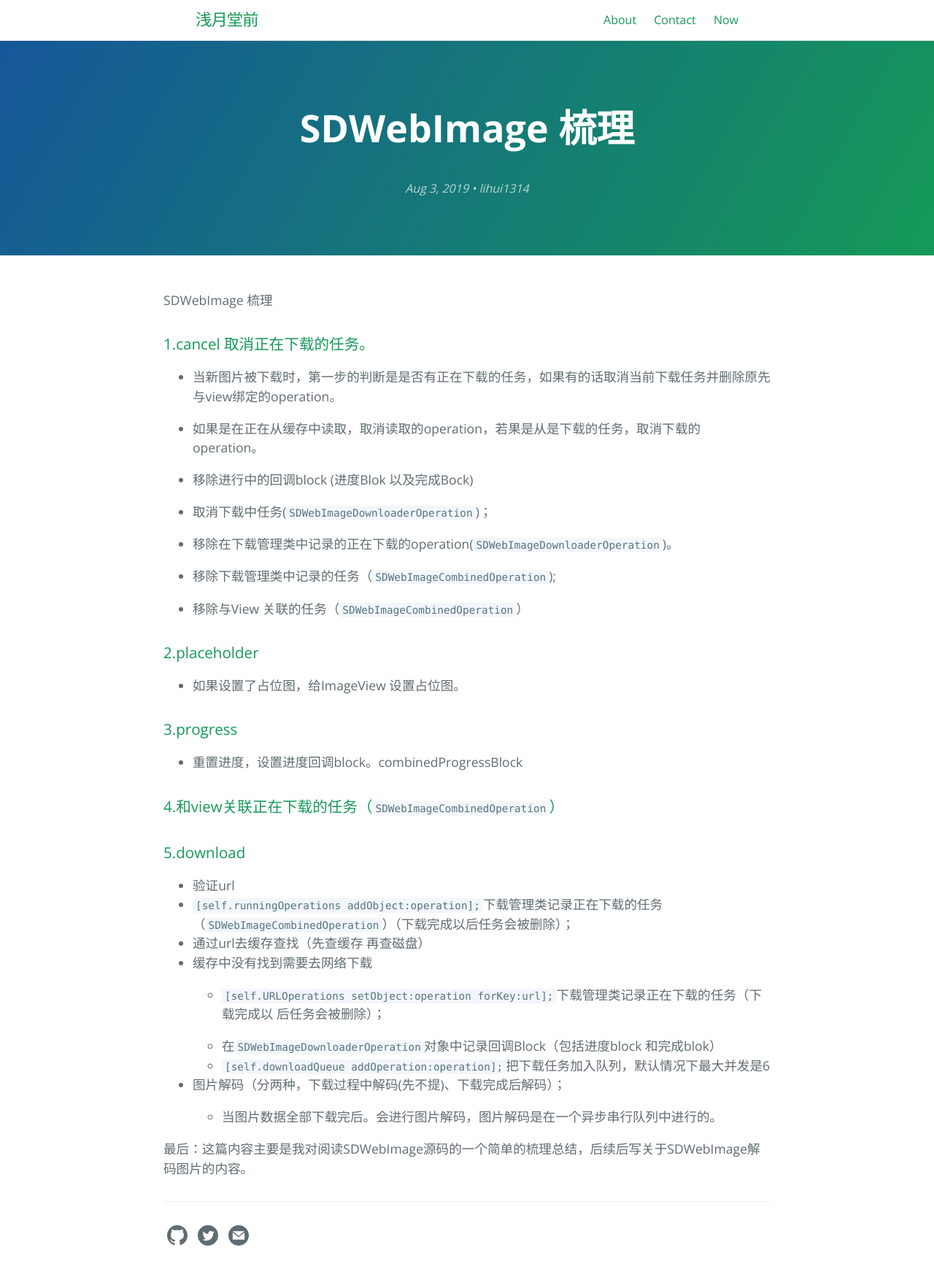
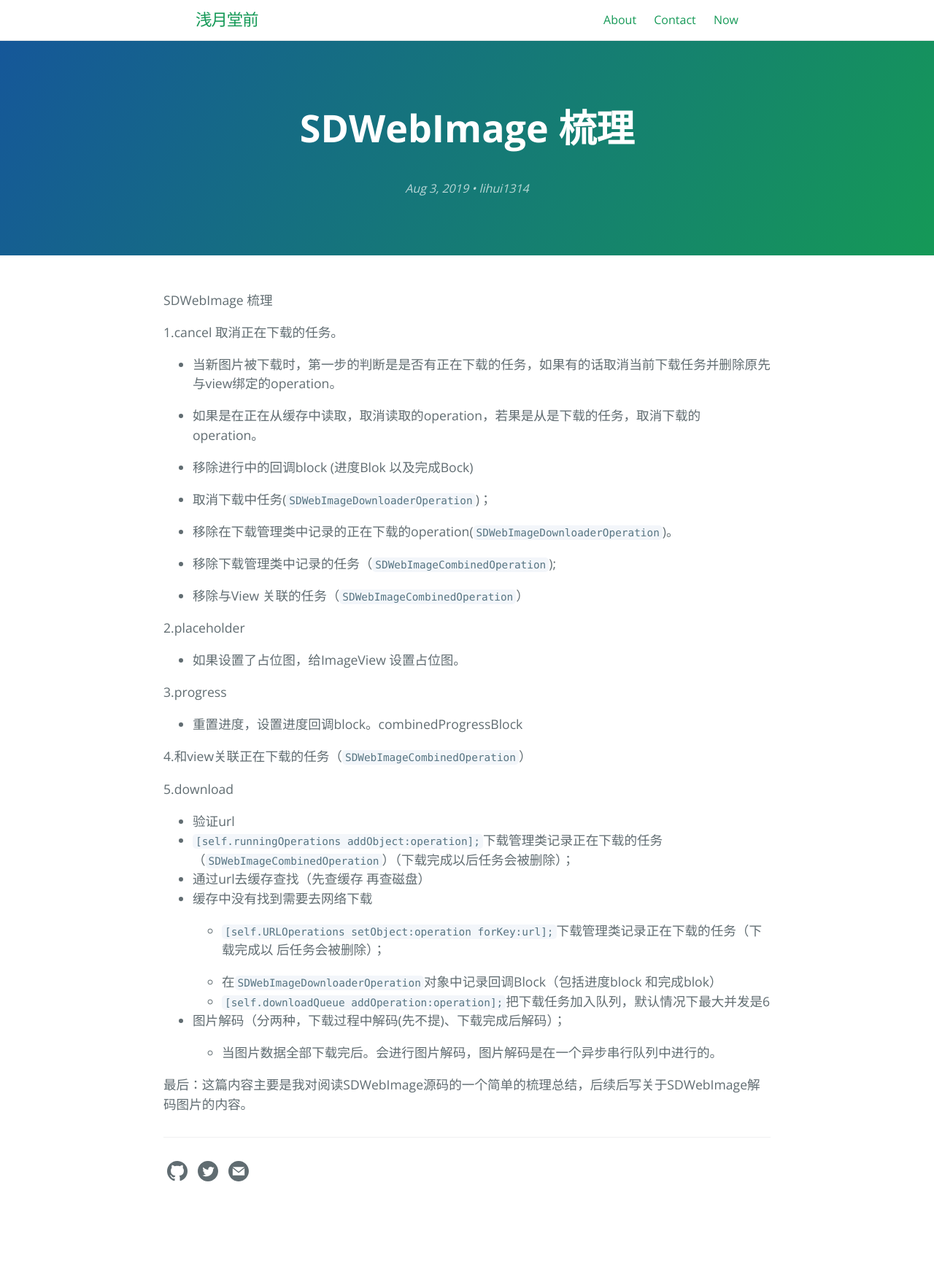
Before and after one commit to lihui1314/lihui1314.github.io, a Jekyll site: the page built from _posts/2019-08-03-SDWebImage简单梳理.md, in a window 1280 px wide. Shown: the whole page at 73% size. Built offline with Jekyll 4.4.1, drawn with Linux system fonts in a browser that asks for light colours; after the commit the page ends 1673 px from its top, so only the background shows below that.

Commit message:
no message

````diff
--- a/_posts/2019-08-03-SDWebImage简单梳理.md
+++ b/_posts/2019-08-03-SDWebImage简单梳理.md
@@ -4,7 +4,7 @@ title: "SDWebImage 梳理"
 ---
 SDWebImage 梳理
 
-### 1.cancel 取消正在下载的任务。
+1.cancel 取消正在下载的任务。
 * 当新图片被下载时，第一步的判断是是否有正在下载的任务，如果有的话取消当前下载任务并删除原先与view绑定的operation。
 
 *  如果是在正在从缓存中读取，取消读取的operation，若果是从是下载的任务，取消下载的operation。
@@ -19,17 +19,17 @@ SDWebImage 梳理
 
 * 移除与View 关联的任务（```SDWebImageCombinedOperation```）
 
-### 2.placeholder
+ 2.placeholder
 
 * 如果设置了占位图，给ImageView 设置占位图。
 
-### 3.progress
+3.progress
 
 * 重置进度，设置进度回调block。combinedProgressBlock
 
-### 4.和view关联正在下载的任务（```SDWebImageCombinedOperation```）
+4.和view关联正在下载的任务（```SDWebImageCombinedOperation```）
 
-### 5.download
+5.download
 
  * 验证url
 * ```[self.runningOperations addObject:operation];```下载管理类记录正在下载的任务 （```SDWebImageCombinedOperation```）（下载完成以后任务会被删除）；
````
